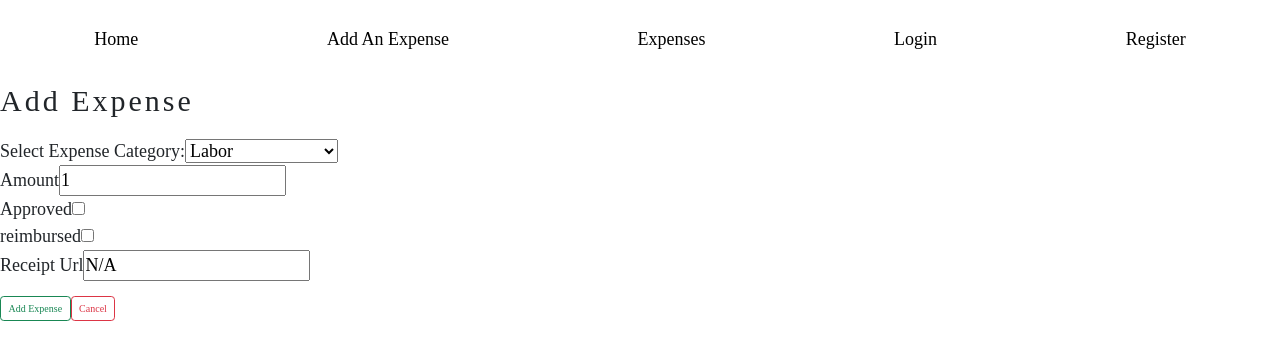
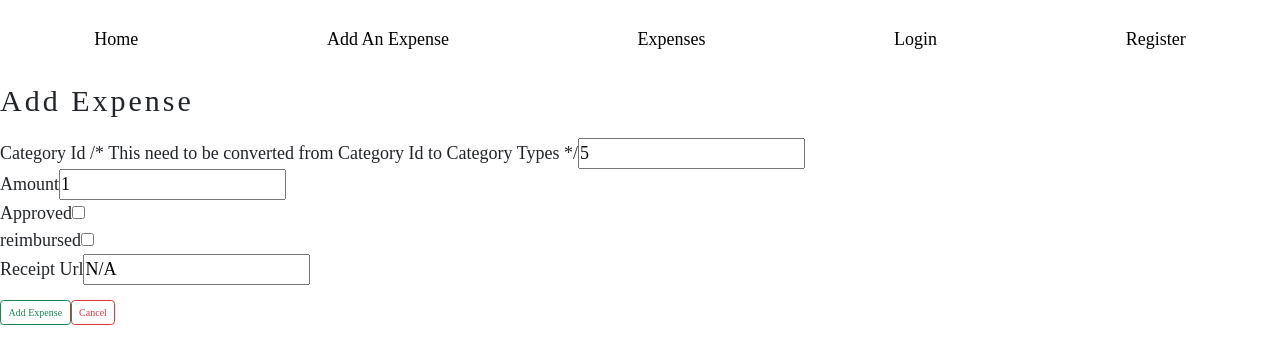
Before and after one commit to matthew-maya-17/Capstone-Git-Push-Mafia, a React (Create React App) app in the folder ExpenseTracker/client/expense-tracker-ui/: page /expense/add in a window 1280 px wide. Shown: the top 364 px of the page. Built offline with nearby package versions, Linux system fonts and the light colour scheme.

Commit message:
fixes to the list

```diff
--- a/ExpenseTracker/client/expense-tracker-ui/src/ExpenseForm.js
+++ b/ExpenseTracker/client/expense-tracker-ui/src/ExpenseForm.js
@@ -1,6 +1,7 @@
 import { useEffect, useState } from "react";
 import { useNavigate, useParams, Link } from "react-router-dom";
 import { AuthFetch } from "./AuthFetch";
+
 //DEFAULT VARIABLE
 const EXPENSE_DEFAULT = {
   userId: 0,
@@ -46,12 +47,7 @@ function ExpenseForm() {
   // handleChange
   const handleChange = (event) => {
     const newExpense = { ...Expense };
-
-    if (event.target.type === "checkbox") {
-      newExpense[event.target.name] = event.target.checked;
-    } else {
-      newExpense[event.target.name] = event.target.value;
-    }
+    newExpense[event.target.name] = event.target.value;
     setExpense(newExpense);
   };
 
@@ -99,13 +95,21 @@ function ExpenseForm() {
   // updateFieldAgent
   const updateExpense = () => {
     //Assign field agentId
-    Expense.expenseId = id;
+    console.log(id);
+    Expense.expenseId = Number(id);
     const init = {
       method: "PUT",
-      headers: {
-        "Content-Type": "application/json",
-      },
-      body: JSON.stringify(Expense),
+      body: JSON.stringify( {
+        userId: Number(Expense.userId),
+        categoryId: Number(Expense.categoryId),
+        amount: Expense.amount,
+        description: Expense.description,
+        createdAt: Expense.createdAt,
+        updatedAt: Expense.updatedAt,
+        approved: Expense.approved,
+        reimbursed: Expense.reimbursed,
+        receiptUrl: Expense.receiptUrl
+      })
     };
     AuthFetch(`${url}/${id}`, init)
       .then((response) => {
@@ -146,19 +150,16 @@ function ExpenseForm() {
         )}
         <form onSubmit={handleSubmit}>
           <fieldset className="form-group">
-            <label htmlFor="categoryId">Select Expense Category:</label>
-            <select
+            <label htmlFor="categoryId">Category Id</label> /* This need to be
+            converted from Category Id to Category Types */
+            <input
+              id="categoryId"
               name="categoryId"
-              id="categoryId"
+              type="number"
               className="form-group"
+              value={Expense.categoryId}
               onChange={handleChange}
-            >
-              <option value="1">Labor</option>
-              <option value="2">Materials</option>
-              <option value="3">Transportation</option>
-              <option value="4">Equipment Rental</option>
-              <option value="5">Misc</option>
-            </select>
+            ></input>
           </fieldset>
           <fieldset className="form-group">
             <label htmlFor="amount">Amount</label>
--- a/ExpenseTracker/client/expense-tracker-ui/src/ExpenseList.js
+++ b/ExpenseTracker/client/expense-tracker-ui/src/ExpenseList.js
@@ -75,11 +75,12 @@ function ExpenseList() {
               <tr key={expense.expenseId}>
                 <td>{expense.userId}</td>
                 <td>{expense.categoryId}</td>
+                <td>{expense.amount}</td>
                 <td>{expense.description}</td>
                 <td>{expense.createdAt}</td>
                 <td>{expense.updatedAt}</td>
-                <td>{expense.approved}</td>
-                <td>{expense.reimbursed}</td>
+                <td>{expense.approved ? "Yes" : "No"}</td>
+                <td>{expense.reimbursed ? "Yes" : "No"}</td>
                 <td>{expense.receiptUrl}</td>
                 <td>
                   <Link
```
